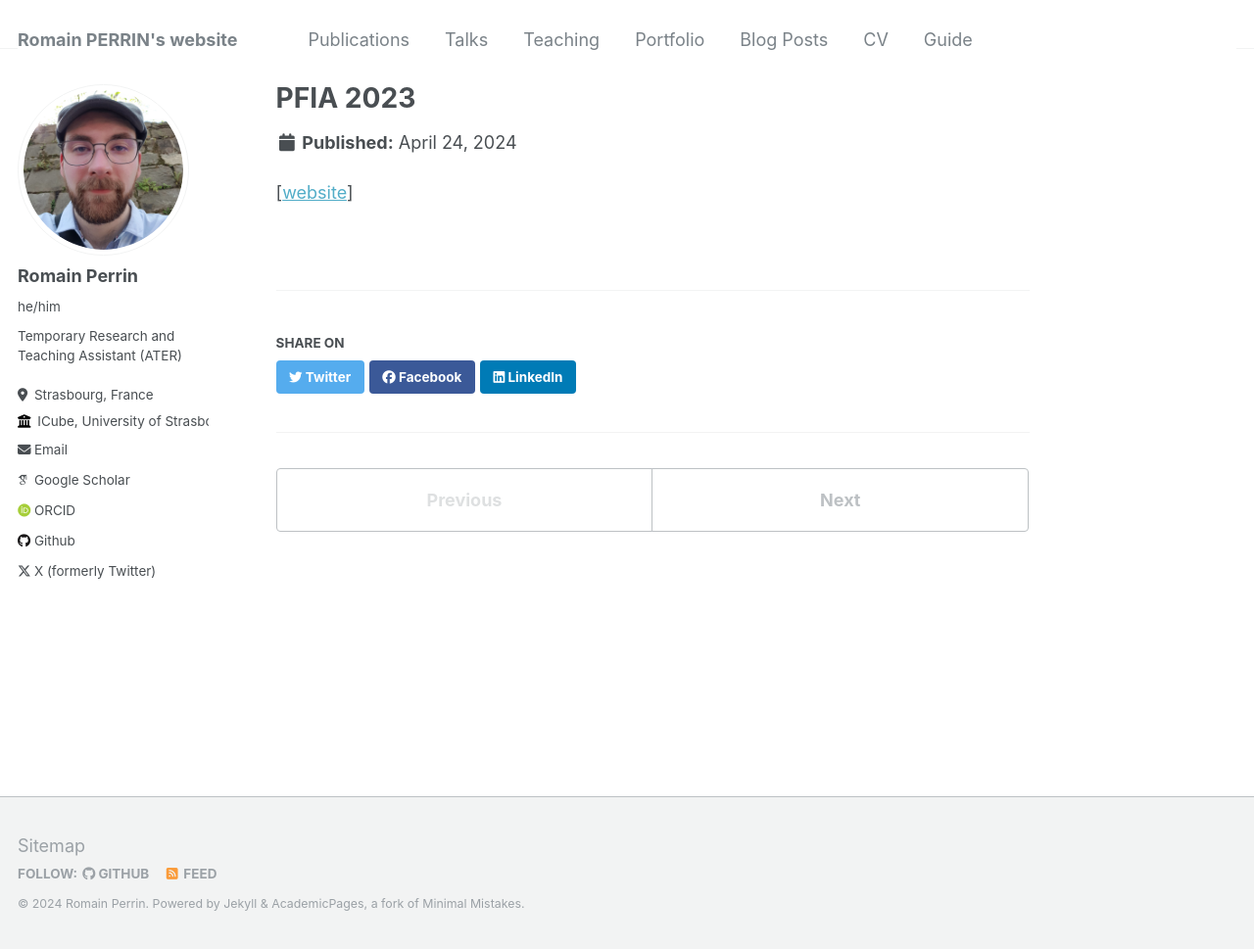
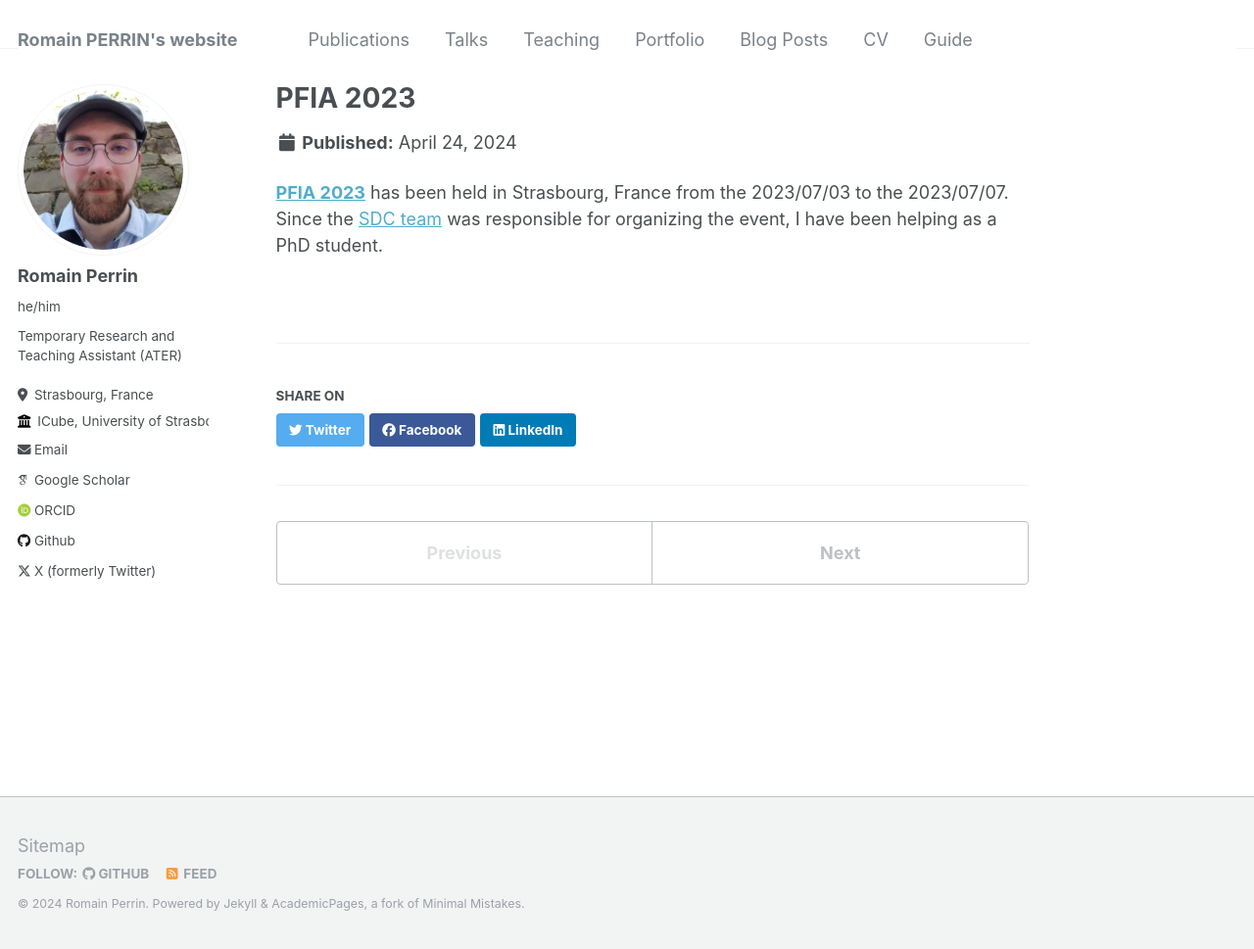
Before and after one commit to Romain96/Romain96.github.io, a Jekyll site: the page built from _portfolio/portfolio-1-PFIA-2023.md, in a window 1280 px wide and 969 px high. Shown: the whole window at 98% size. Built offline with Jekyll 4.4.1, drawn with Linux system fonts in a browser that asks for light colours; some web fonts are replaced.

Commit message:
update pfia 23

```diff
--- a/_portfolio/portfolio-1-PFIA-2023.md
+++ b/_portfolio/portfolio-1-PFIA-2023.md
@@ -4,4 +4,5 @@ excerpt: "Plate-Forme Intelligence Artificielle 2023<br/><img src='/images/pfia_
 collection: portfolio
 ---
 
-[[website](https://pfia23.icube.unistra.fr/)]
+[**PFIA 2023**](https://pfia23.icube.unistra.fr/) has been held in Strasbourg, France from the 2023/07/03 to the 2023/07/07.
+Since the [SDC team](https://sdc.icube.unistra.fr/en/index.php/Home) was responsible for organizing the event, I have been helping as a PhD student.
```
